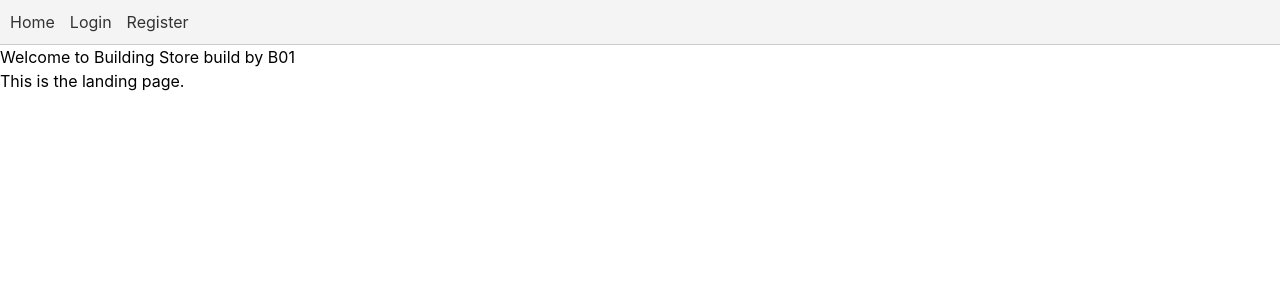
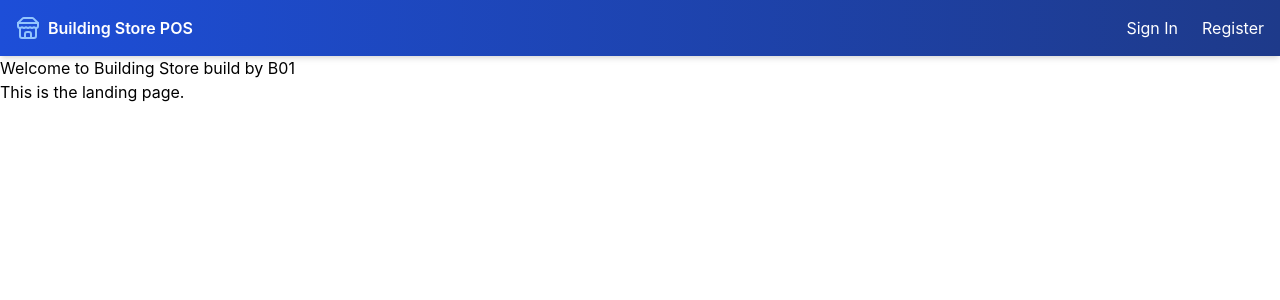
Before and after one commit to AdvProg25-B01/buildingstore-fe, a React (Create React App) app: page / in a window 1280 px wide. Shown: the top 300 px of the page. Built offline with nearby package versions, Linux system fonts and the light colour scheme.

Commit message:
style: update navbar UI

```diff
--- a/src/components/Navbar.js
+++ b/src/components/Navbar.js
@@ -1,5 +1,6 @@
 import React from 'react';
 import { Link, useNavigate } from 'react-router-dom';
+import { Store } from 'lucide-react';
 
 const Navbar = () => {
   const navigate = useNavigate();
@@ -13,19 +14,29 @@ const Navbar = () => {
   };
 
   return (
-    <nav style={styles.nav}>
-      <ul style={styles.ul}>
-        <li>
-          <Link to="/" style={styles.link}>Home</Link>
+    <nav className="bg-gradient-to-r from-blue-700 to-blue-900 text-white py-4 shadow-md">
+      <div className="container mx-auto px-4">
+        <ul className="flex items-center justify-between">
+          <li className="flex items-center">
+            <Store className="text-blue-300 mr-2" size={24} />
+            <Link to="/" className="text-white hover:text-blue-200 font-semibold transition duration-300">
+              Building Store POS
+            </Link>
           </li>
 
+          <div className="flex space-x-6 items-center">
             {!token && (
               <>
                 <li>
-              <Link to="/login" style={styles.link}>Login</Link>
+                  <Link to="/login" className="text-white hover:text-blue-200 transition duration-300">
+                    Sign In
+                  </Link>
                 </li>
+
                 <li>
-              <Link to="/register" style={styles.link}>Register</Link>
+                  <Link to="/register" className="text-white hover:text-blue-200 transition duration-300">
+                    Register
+                  </Link>
                 </li>
               </>
             )}
@@ -33,49 +44,37 @@ const Navbar = () => {
             {token && role === 'ADMIN' && (
               <>
                 <li>
-              <Link to="/create-user" style={styles.link}>Create New User</Link>
+                  <Link to="/create-user" className="text-white hover:text-blue-200 transition duration-300">
+                    Create New User
+                  </Link>
                 </li>
+
                 <li>
-              <button onClick={handleLogout} style={styles.button}>Logout</button>
+                  <button
+                    onClick={handleLogout}
+                    className="bg-blue-600 hover:bg-blue-500 text-white px-4 py-2 rounded-lg transition duration-300"
+                  >
+                    Logout
+                  </button>
                 </li>
               </>
             )}
 
             {token && role === 'KASIR' && (
               <li>
-            <button onClick={handleLogout} style={styles.button}>Logout</button>
+                <button
+                  onClick={handleLogout}
+                  className="bg-blue-600 hover:bg-blue-500 text-white px-4 py-2 rounded-lg transition duration-300"
+                >
+                  Logout
+                </button>
               </li>
             )}
+          </div>
         </ul>
+      </div>
     </nav>
   );
 };
 
-const styles = {
-  nav: {
-    padding: '10px',
-    backgroundColor: '#f4f4f4',
-    borderBottom: '1px solid #ccc'
-  },
-  ul: {
-    listStyle: 'none',
-    display: 'flex',
-    gap: '15px',
-    padding: 0,
-    margin: 0
-  },
-  link: {
-    textDecoration: 'none',
-    color: '#333'
-  },
-  button: {
-    background: 'none',
-    border: 'none',
-    color: '#333',
-    cursor: 'pointer',
-    padding: 0,
-    fontSize: '1em'
-  }
-};
-
 export default Navbar;
```
Lines whose indentation alone changed are shown as unchanged.
